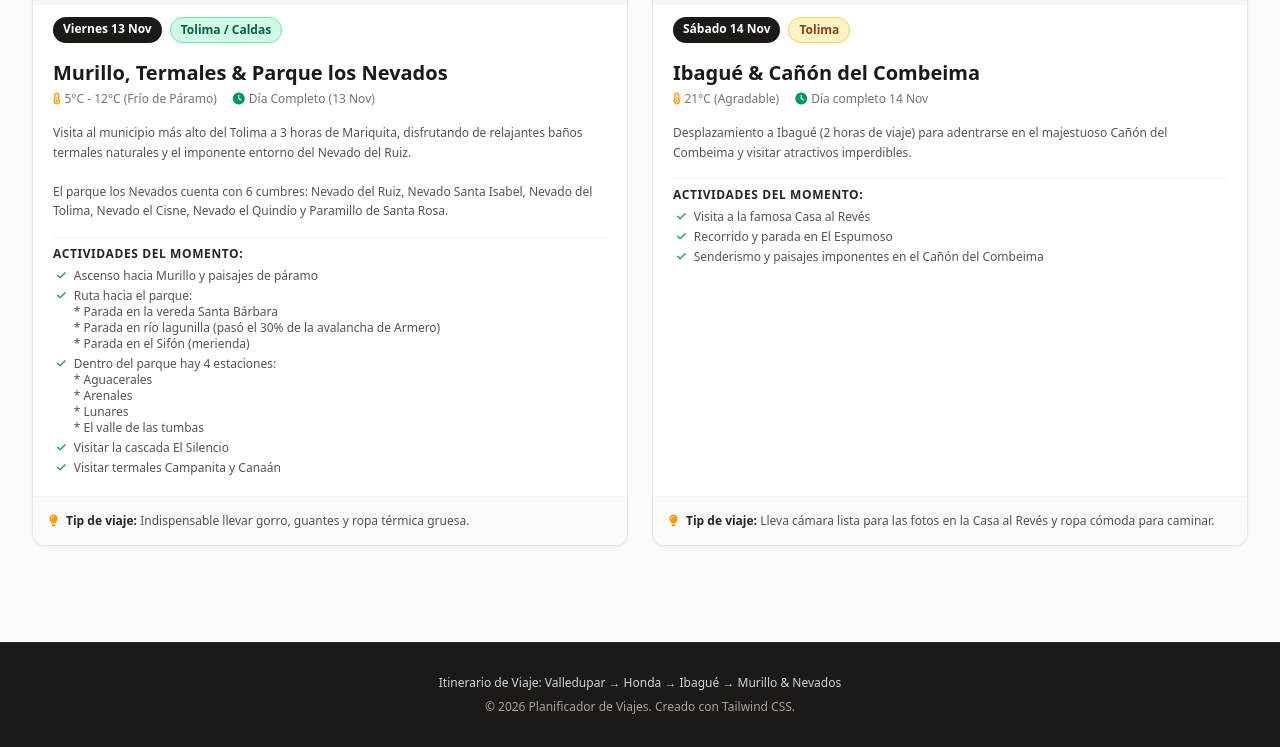
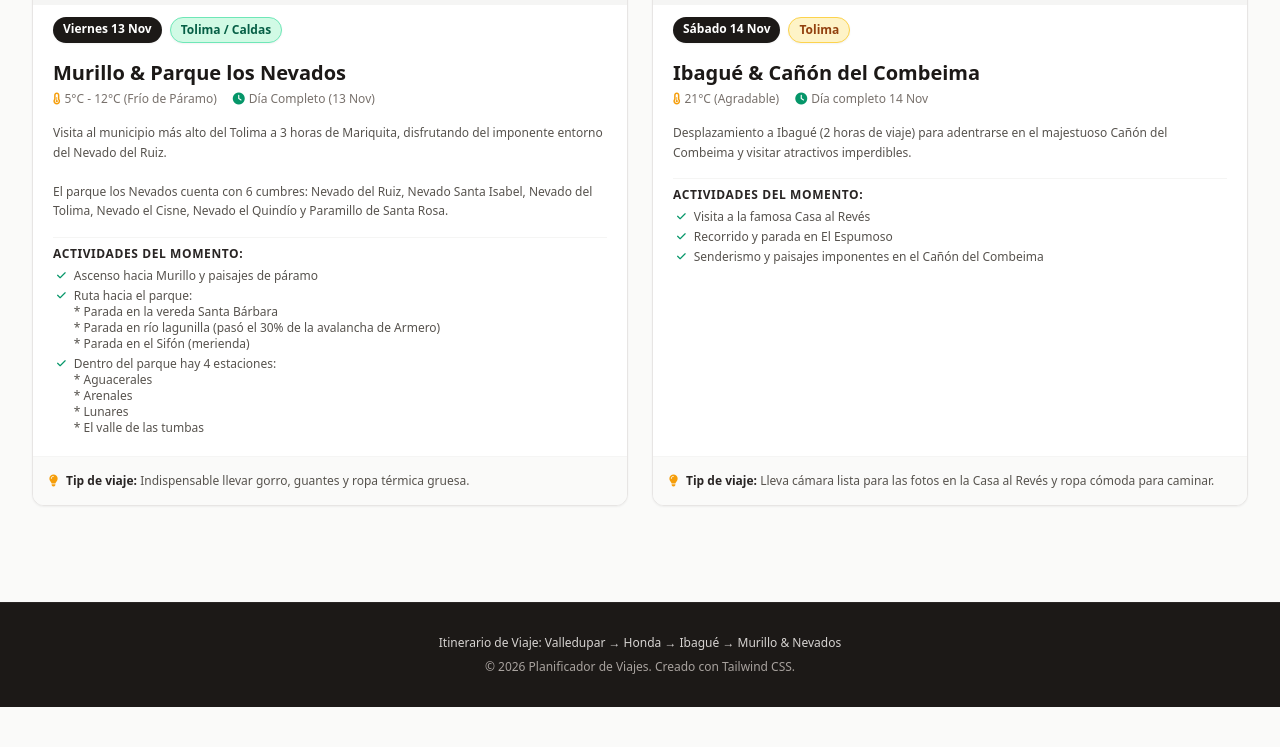
Before and after one commit to TheNewbie5/TheNewbie5.github.io, a plain HTML site: page Itinerario - Tolima e Ibagué.html in a window 1280 px wide. Shown: the part 1715-2462 px from the top of the page. After the commit the page ends 2422 px from the top, so only its background shows below. Drawn offline with nearby package versions, Linux system fonts and the light colour scheme.

Commit message:
Actualizar Itinerario - Tolima e Ibagué.html

```diff
--- a/Itinerario - Tolima e Ibagué.html
+++ b/Itinerario - Tolima e Ibagué.html
@@ -195,7 +195,7 @@
 
             {
                 id: 'murillo',
-                name: 'Murillo, Termales & Parque los Nevados',
+                name: 'Murillo & Parque los Nevados',
                 dept: 'Tolima / Caldas',
                 date: 'Viernes 13 Nov',
                 climate: '5°C - 12°C (Frío de Páramo)',
@@ -205,14 +205,11 @@
                     'https://encrypted-tbn0.gstatic.com/images?q=tbn:ANd9GcR1WZpGN51dz26aw3bH3jwX2h72XpFzEtN70ioKjbbrIg1a-OG9MmqEl-Y&s=10',
                     'https://www.parquesnacionales.gov.co/wp-content/uploads/2026/03/Imagen-9-Frailejones-Creditos-Vanessa-Solis-scaled.jpeg'
                 ],
-                description: 'Visita al municipio más alto del Tolima a 3 horas de Mariquita, disfrutando de relajantes baños termales naturales y el imponente entorno del Nevado del Ruiz. <br><br>El parque los Nevados cuenta con 6 cumbres: Nevado del Ruiz, Nevado Santa Isabel, Nevado del Tolima, Nevado el Cisne, Nevado el Quindío y Paramillo de Santa Rosa.',
+                description: 'Visita al municipio más alto del Tolima a 3 horas de Mariquita, disfrutando del imponente entorno del Nevado del Ruiz. <br><br>El parque los Nevados cuenta con 6 cumbres: Nevado del Ruiz, Nevado Santa Isabel, Nevado del Tolima, Nevado el Cisne, Nevado el Quindío y Paramillo de Santa Rosa.',
                 activities: [
                     'Ascenso hacia Murillo y paisajes de páramo',
                     'Ruta hacia el parque:<br>* Parada en la vereda Santa Bárbara<br>* Parada en río lagunilla (pasó el 30% de la avalancha de Armero)<br>* Parada en el Sifón (merienda)',
-                    'Dentro del parque hay 4 estaciones:<br>* Aguacerales<br>* Arenales<br>* Lunares<br>* El valle de las tumbas',
-                    'Visitar la cascada El Silencio',
-                    'Visitar termales Campanita y Canaán'
-                ],
+                    'Dentro del parque hay 4 estaciones:<br>* Aguacerales<br>* Arenales<br>* Lunares<br>* El valle de las tumbas' ],
                 tip: 'Indispensable llevar gorro, guantes y ropa térmica gruesa.'
             },
             {
```
